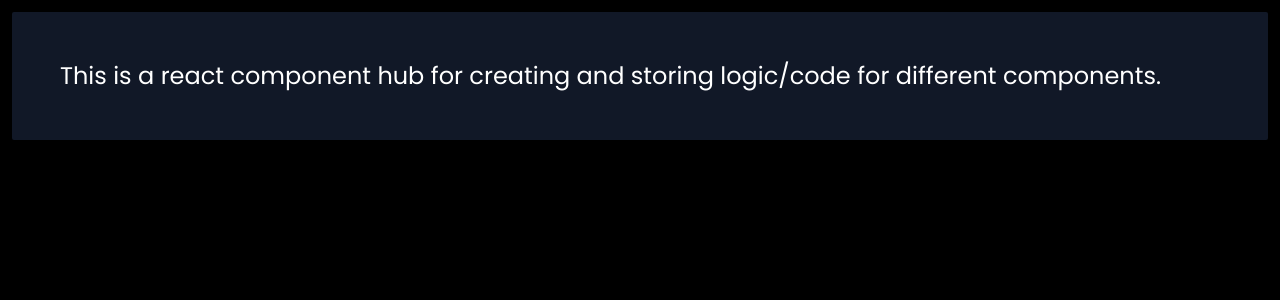
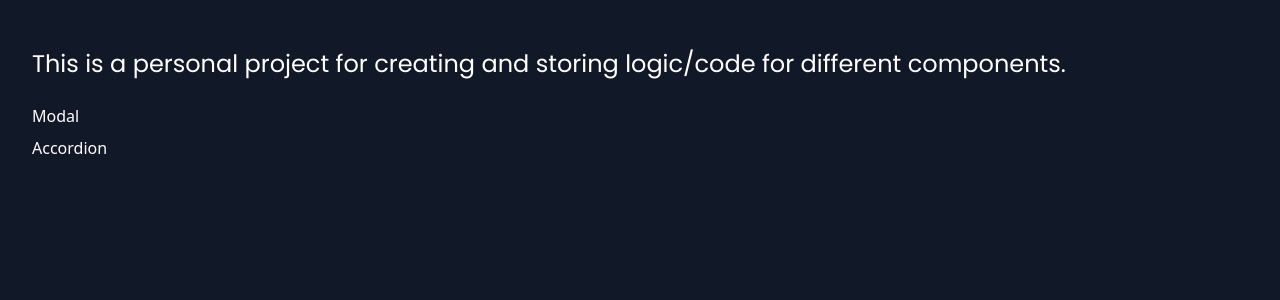
Before and after one commit to pradhumgp/componentHub, a React (Vite) app: page / in a window 1280 px wide. Shown: the top 300 px of the page. Built offline with nearby package versions, Linux system fonts and the light colour scheme.

Commit message:
Modal component

```diff
--- a/src/App.jsx
+++ b/src/App.jsx
@@ -1,13 +1,40 @@
+import { useNavigate } from "react-router-dom";
 
 function App() {
+  const navigate = useNavigate();
+  const list = [
+    {
+      name: "Modal",
+    },
+    {
+      name: "Accordion",
+    },
+  ];
+
+  const toComponent = (name) => {
+    navigate(name);
+    console.log(name);
+  };
+
   return (
     <>
-      <div className="w-screen h-screen p-3 bg-black">
-        <div className="bg-gray-900 rounded-sm h-max">
-          <p className="p-12 text-2xl text-white font-poppins">
-          This is a react component hub for creating and storing logic/code for
+      <div className="flex flex-col w-screen h-screen p-8 bg-gray-900">
+        <p className="my-4 text-2xl text-white font-poppins">
+          This is a personal project for creating and storing logic/code for
           different components.
         </p>
+
+        <div>
+          {list.map((item, index) => (
+            <div
+              key={index}
+              className="flex gap-2 my-2 text-white"
+              onClick={() => toComponent(item.name)}
+            >
+              {/* <span>{index+1}</span> */}
+              <span>{item.name}</span>
+            </div>
+          ))}
         </div>
       </div>
     </>
--- a/src/components/Modal.jsx
+++ b/src/components/Modal.jsx
@@ -2,7 +2,7 @@
 
 const Modal = () => {
   return (
-    <div>Modal</div>
+    <div>Modal component comes hereeeeeeeeeeeeeeeeee</div>
   )
 }
 
--- /dev/null
+++ b/src/pages/ModalPage.jsx
@@ -0,0 +1,11 @@
+import Modal from "../components/Modal"
+
+const ModalPage = () => {
+  return (
+    <>
+    <Modal/>
+    </>
+  )
+}
+
+export default ModalPage
```
Also changed, not shown: src/main.jsx (+8 -2 lines).
